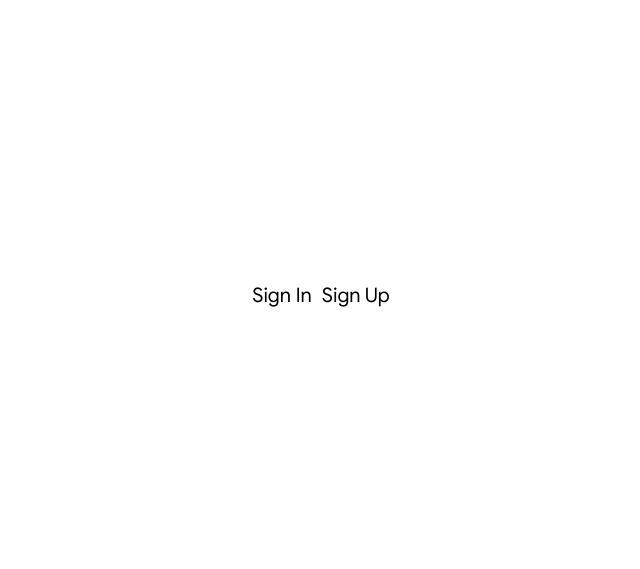
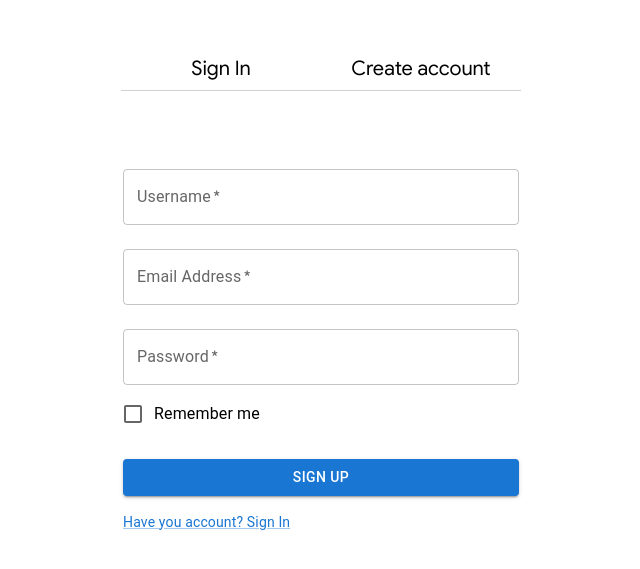
Before and after one commit to AnvarjonShavqiyev/Project1-Task4-, a React (Vite) app in the folder client/: page /1 in a window 1280 px wide. Shown: the part 105-674 px from the top of the page, without its empty margins (319-959 px from the left). Built offline with nearby package versions, Linux system fonts and the light colour scheme.

Commit message:
auth styling completed

```diff
--- a/client/src/pages/auth/Auth.jsx
+++ b/client/src/pages/auth/Auth.jsx
@@ -1,12 +1,36 @@
 import React from "react";
-import { Link } from "react-router-dom";
+import { Link, useParams } from "react-router-dom";
 import "./Auth.scss";
+import SignIn from "./signin/Signin";
+import SignUp from "./signup/Signup";
 const Auth = () => {
+  const { authName } = useParams();
   return (
     <div className="auth-wrapper">
-      <div className="auth-header">
-        <Link className="auth-link" to="/signIn">Sign In</Link>
-        <Link className="auth-link" to="/signUp">Sign Up</Link>
+      <div className="auth-form-wrapper">
+      <div className="auth__header">
+        <Link
+          to="/signIn"
+          className={
+            authName === "signIn"
+              ? "auth-action-title active"
+              : "auth-action-title"
+          }
+        >
+          Sign In
+        </Link>
+        <Link
+          to="/signUp"
+          className={
+            authName === "signUp"
+              ? "auth-action-title active"
+              : "auth-action-title"
+          }
+        >
+          Create account
+        </Link>
+      </div>
+      {authName === "signIn" ? <SignIn /> : <SignUp />}
       </div>
     </div>
   );
--- a/client/src/pages/auth/Auth.scss
+++ b/client/src/pages/auth/Auth.scss
@@ -1,13 +1,59 @@
 .auth-wrapper {
   display: flex;
+  flex-direction: column;
   align-items: center;
   justify-content: center;
   height: 100vh;
 }
-.auth-header {
+.auth__header {
+  position: relative;
   display: flex;
-  gap: 10px;
+  align-items: center;
+  justify-content: space-around;
+  width: 400px;
 }
 .auth-link {
   font-size: 20px;
 }
+.auth__header::after {
+  position: absolute;
+  content: "";
+  height: 1.5px;
+  width: 100%;
+  left: 0;
+  bottom: -10px;
+  background-color: #a5a5a583;
+}
+.auth-action-title {
+  width: 50%;
+  text-align: center;
+}
+.auth-action-title {
+  font-size: 20px;
+  color: #000;
+}
+.active {
+  position: relative;
+}
+.active::after {
+  position: absolute;
+  bottom: -10px;
+  left: 0;
+  content: "";
+  height: 1.5px;
+  width: 200px;
+  background-color: #007df9;
+}
+.auth-wrapper {
+  padding: 50px 0;
+  width: 100%;
+  display: flex;
+  flex-direction: column;
+  align-self: center;
+}
+.auth-form-wrapper {
+  display: flex;
+  flex-direction: column;
+  align-items: center;
+  min-height: 478px;
+}
--- a/client/src/pages/auth/login/Login.jsx
+++ b/client/src/pages/auth/signin/Signin.jsx
@@ -28,9 +28,6 @@ export default function SignIn() {
           alignItems: "center",
         }}
       >
-        <Typography component="h1" variant="h5">
-          Sign in
-        </Typography>
         <Box component="form" onSubmit={handleSubmit} noValidate sx={{ mt: 1 }}>
           <TextField
             margin="normal"
@@ -40,7 +37,6 @@ export default function SignIn() {
             label="Email Address"
             name="email"
             autoComplete="email"
-            autoFocus
           />
           <TextField
             margin="normal"
@@ -65,13 +61,8 @@ export default function SignIn() {
             Sign In
           </Button>
           <Grid container>
-            <Grid item xs>
-              <Link href="#" variant="body2">
-                Forgot password?
-              </Link>
-            </Grid>
             <Grid item>
-              <Link href="#" variant="body2">
+              <Link href="/signUp" variant="body2">
                 {"Don't have an account? Sign Up"}
               </Link>
             </Grid>
--- a/client/src/pages/auth/signup/Signup.jsx
+++ b/client/src/pages/auth/signup/Signup.jsx
@@ -8,7 +8,7 @@ import Box from "@mui/material/Box";
 import Typography from "@mui/material/Typography";
 import Container from "@mui/material/Container";
 
-export default function SignIn() {
+export default function SignUp() {
   const handleSubmit = (event) => {
     event.preventDefault();
     const data = new FormData(event.currentTarget);
@@ -28,10 +28,16 @@ export default function SignIn() {
           alignItems: "center",
         }}
       >
-        <Typography component="h1" variant="h5">
-          Sign in
-        </Typography>
         <Box component="form" onSubmit={handleSubmit} noValidate sx={{ mt: 1 }}>
+          <TextField
+            margin="normal"
+            required
+            fullWidth
+            id="Username"
+            label="Username"
+            name="username"
+            autoComplete="username"
+          />
           <TextField
             margin="normal"
             required
@@ -40,7 +46,6 @@ export default function SignIn() {
             label="Email Address"
             name="email"
             autoComplete="email"
-            autoFocus
           />
           <TextField
             margin="normal"
@@ -62,17 +67,12 @@ export default function SignIn() {
             variant="contained"
             sx={{ mt: 3, mb: 2 }}
           >
-            Sign In
+            Sign Up
           </Button>
           <Grid container>
-            <Grid item xs>
-              <Link href="#" variant="body2">
-                Forgot password?
-              </Link>
-            </Grid>
             <Grid item>
-              <Link href="#" variant="body2">
-                {"Don't have an account? Sign Up"}
+              <Link href='/signIn' variant="body2">
+                {"Have you account? Sign In"}
               </Link>
             </Grid>
           </Grid>
```
